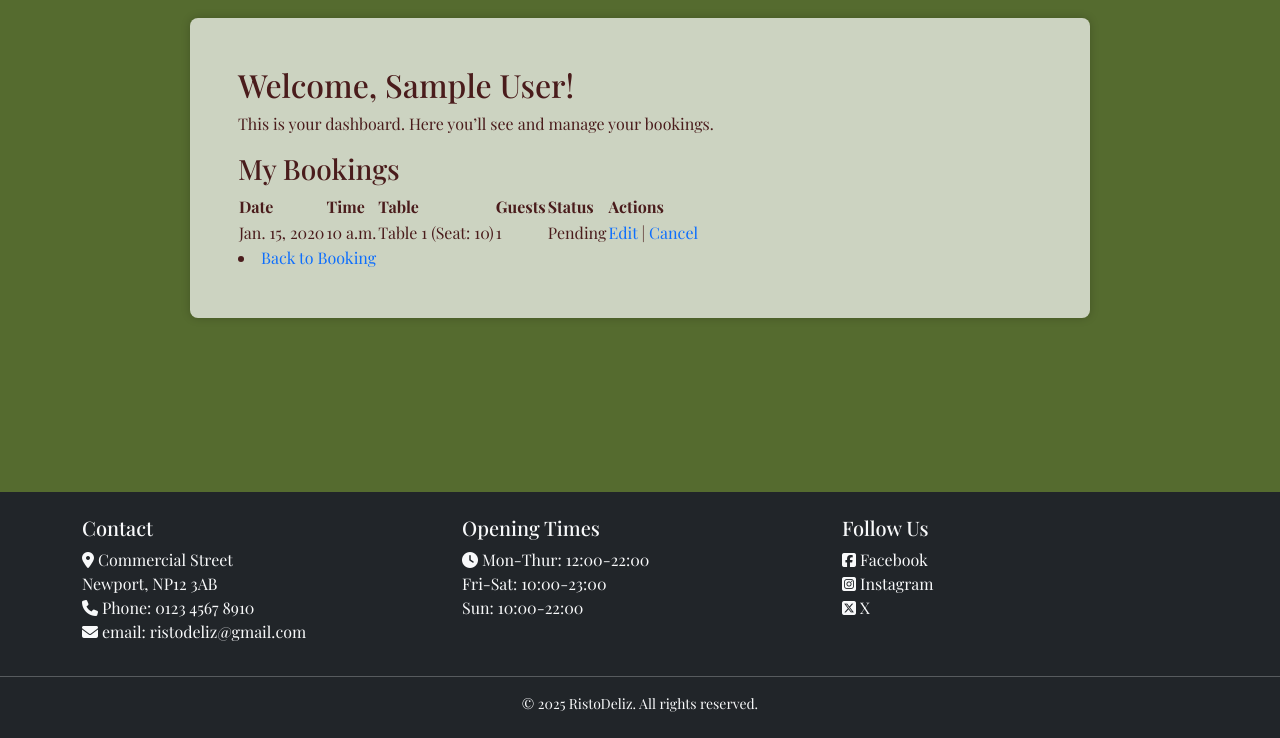
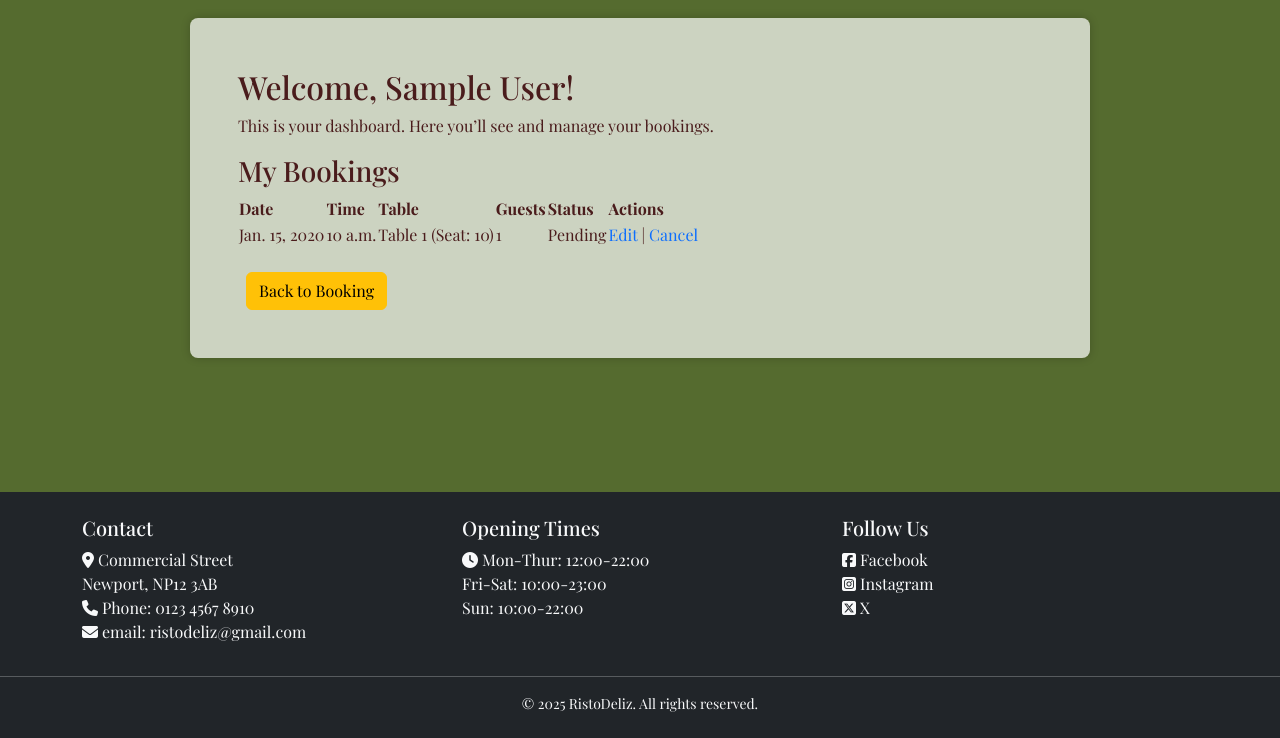
Before and after one commit to jessi25924/risto_deliz, a Django app: page /dashboard/ in a window 1280 px wide. Shown: the part 62-800 px from the top of the page. Run offline with Django 4.2, Linux system fonts and the light colour scheme; a user stored in the database is signed in; tables that the repository leaves empty hold one stand-in row (values such as "Sample post"); some libraries are stand-ins or nearby versions; some web fonts are replaced.

Commit message:
Fix content overlap with fixed navbar

```diff
--- a/booking_table/templates/booking_table/dashboard.html
+++ b/booking_table/templates/booking_table/dashboard.html
@@ -3,7 +3,7 @@
 {% block title %}Your Dashboard{% endblock %}
 
 {% block content %}
-<div class="page-wrapper">
+<div class="page-wrapper dashboard-wrapper">
   <h2>Welcome, {{ user.get_full_name|default:user.username }}!</h2>
   <p>This is your dashboard. Here you’ll see and manage your bookings.</p>
    <h3>My Bookings</h3>
@@ -29,7 +29,7 @@
     </tr>
     {% endfor %}
   </table>
-  <li class="nav-item"><a href="{% url 'book_table' %}" clas="btn btn-warning ms-2">Back to Booking</a></li>
+  <link class="nav-item"><a href="{% url 'book_table' %}" class="btn btn-warning mt-4 ms-2">Back to Booking</a></link>
 </div>
 
 {% endblock %}
--- a/static/css/styles.css
+++ b/static/css/styles.css
@@ -91,6 +91,10 @@ main .container {
     margin-top: 5rem;
 }
 
+.dashboard-wrapper {
+    padding-top: 50px;
+}
+
 .menu-bg {
     background-image: url('/static/images/menu-background.webp');
     background-size: cover;
```
